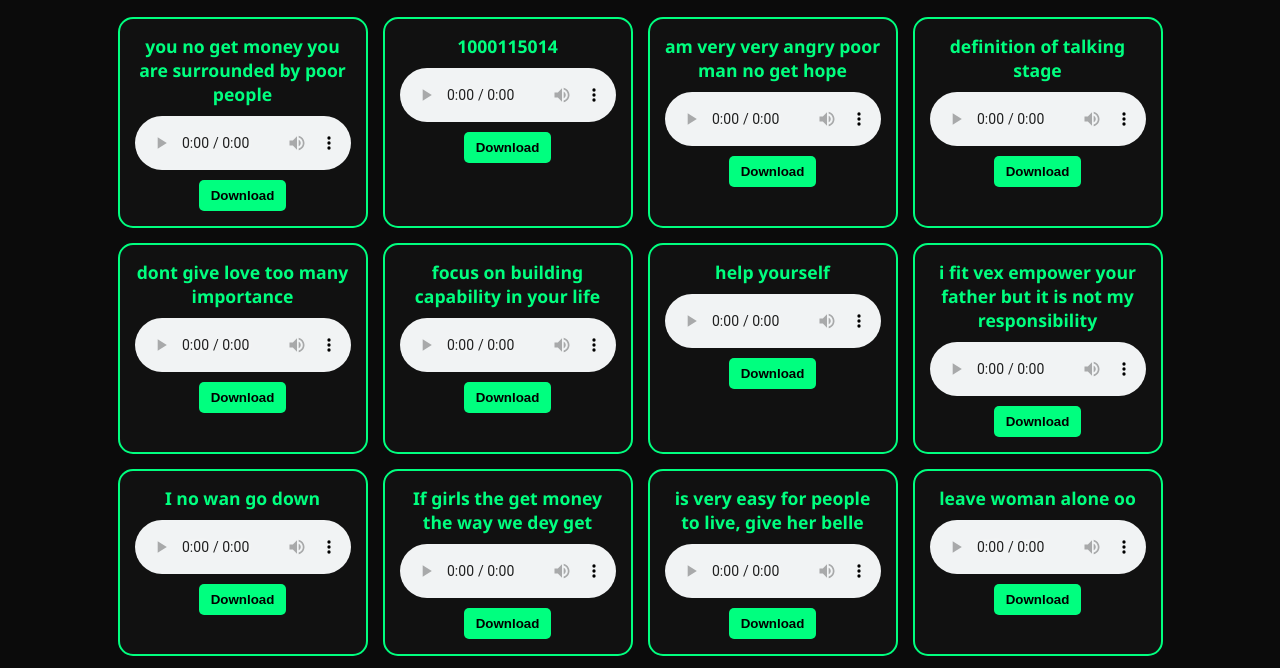
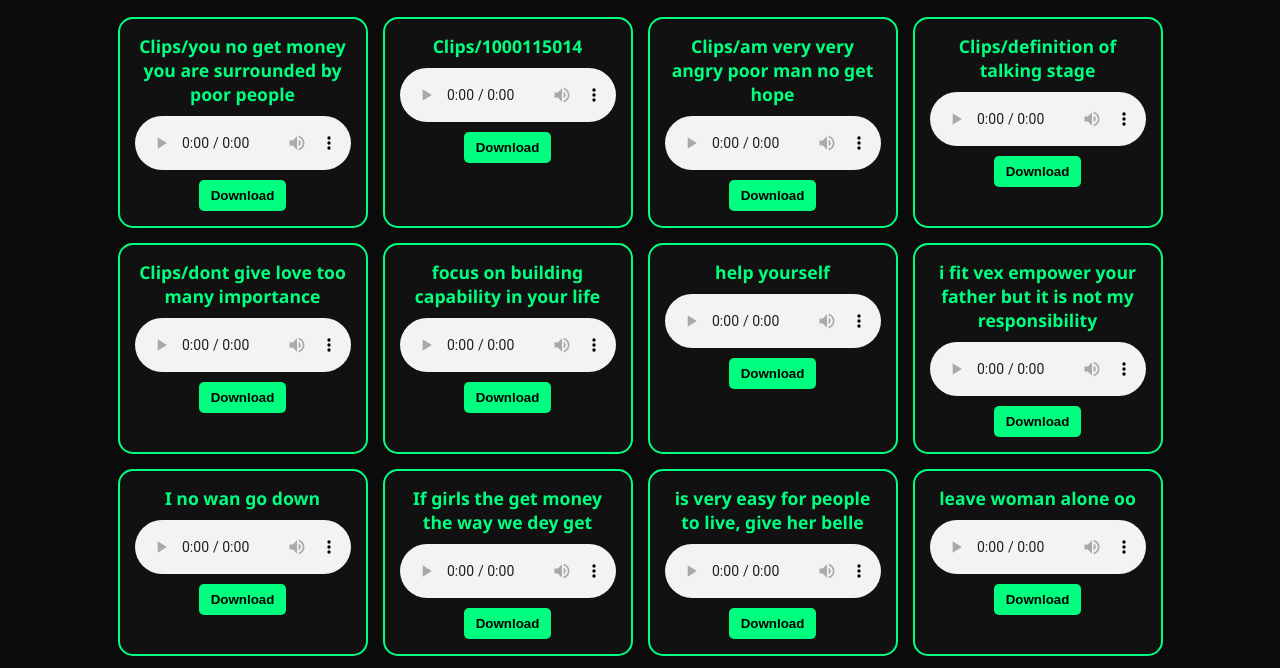
Before and after one commit to josef4-bit/gehgeh, a plain HTML site: page index.html in a window 1280 px wide. Shown: the part 98-766 px from the top of the page. Drawn offline with Linux system fonts and the light colour scheme.

Commit message:
Fix HTML structure and update audio clip paths

```diff
--- a/index.html
+++ b/index.html
@@ -61,11 +61,11 @@
 
             // Array of clip filenames (replace these with your actual clip names if needed)
             const clips = [
-                "you no get money you are surrounded by poor people.mp3",
-                "1000115014.mp3",
-                "am very very angry poor man no get hope.mp3",
-                "definition of talking stage.mp3",
-                "dont give love too many importance.mp3",
+                "Clips/you no get money you are surrounded by poor people.mp3",
+                "Clips/1000115014.mp3",
+                "Clips/am very very angry poor man no get hope.mp3",
+                "Clips/definition of talking stage.mp3",
+                "Clips/dont give love too many importance.mp3",
                 "focus on building capability in your life.mp3",
                 "help yourself.mp3",
                 "i fit vex empower your father but it is not my responsibility.mp3",
@@ -165,4 +165,5 @@
     </script>
 </body>
 
+
 </html>
```
